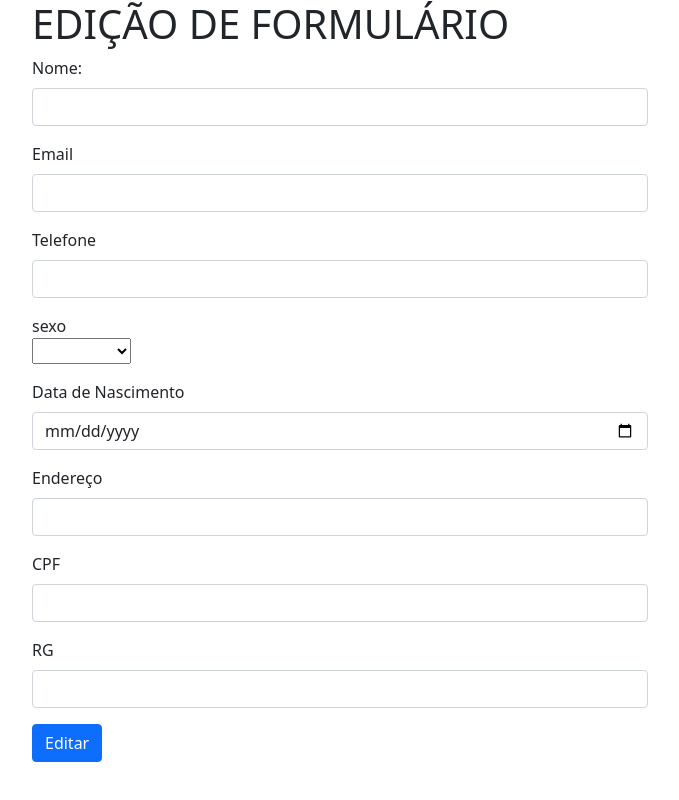
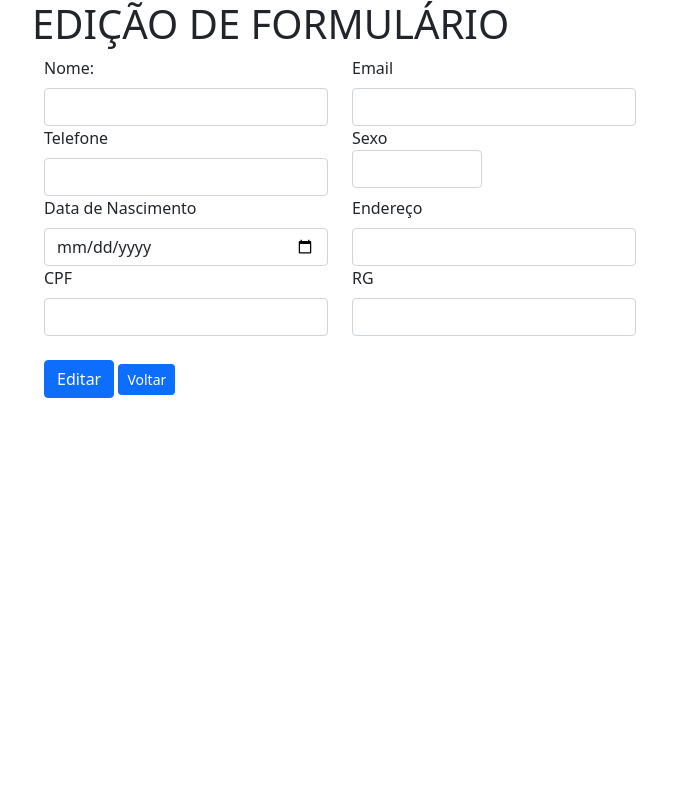
Before and after one commit to DagobertoSilva/CRUD_bombeiro, a PHP site: page /editar.php in a window 1280 px wide. Shown: the whole page, without its empty margins (300-979 px from the left). Run offline with PHP 8.4, Linux system fonts and the light colour scheme; data that the repository does not hold is empty.

Commit message:
Alterações

```diff
--- a/editar.php
+++ b/editar.php
@@ -52,52 +52,67 @@ if (isset($_POST['editar'])) {
   <div class="container col-md-6 offset-md-3">
     <h1>EDIÇÃO DE FORMULÁRIO </h1>
     <form method="POST">
-      <div class="mb-3">
+      <div class="container">
+        <div class="row">
+
+          <div class="col-sm">
             <label for="exampleInputEmail1" class="form-label">Nome:</label>
             <input type="text" class="form-control" name="nome" value="<?php echo $nome; ?>">
           </div>
 
-      <div class="mb-3">
+          <div class="col-sm">
             <label for="exampleInputPassword1" class="form-label">Email</label>
-        <input type="email" class="form-control" name="email" value="<?php echo $email; ?>">
+            <input type="text" class="form-control" name="email" value="<?php echo $email; ?>">
+          </div>
         </div>
 
-      <div class="mb-3">
-        <label for="exampleInputPassword1" class="form-label">Telefone</label>
+        <div class="row">
+
+          <div class="col-sm-6">
+            <label class="form-label">Telefone</label>
             <input type="text" class="form-control" name="telefone" value="<?php echo $telefone; ?>">
           </div>
 
-      <div class="mb-3">
-
-        <p>sexo <br>
-          <select name="sexo">
+          <div class="col-sm-3">
+            <label for="">Sexo</label>
+            <select name="sexo" class="form-control">
               <option></option>
               <option value="Masculino" <?= ($sexo == 'Masculino') ? 'selected' : '' ?>>Masculino</option>
               <option value="Feminino" <?= ($sexo == 'Feminino') ? 'selected' : '' ?>>Feminino</option>
               <option value="outro" <?= ($sexo == 'outro') ? 'selected' : '' ?>>outro</option>
             </select>
 
+          </div>
+        </div>
+        <div class="row">
 
-      </div>
-      <div class="mb-3">
+          <div class="col-sm">
             <label for="exampleInputPassword1" class="form-label">Data de Nascimento</label>
             <input type="date" class="form-control" name="datanasc" value="<?php echo $datanasc; ?>">
           </div>
-      <div class="mb-3">
+
+
+          <div class="col-sm">
             <label for="exampleInputPassword1" class="form-label">Endereço</label>
             <input type="text" class="form-control" name="endereco" value="<?php echo $endereco; ?>">
           </div>
-      <div class="mb-3">
+        </div>
+
+        <div class="row">
+          <div class="col-sm">
             <label for="exampleInputPassword1" class="form-label">CPF</label>
             <input type="text" class="form-control" name="cpf" value="<?php echo $cpf; ?>">
           </div>
 
-      <div class="mb-3">
+          <div class="col-sm">
             <label for="exampleInputPassword1" class="form-label">RG</label>
-        <input type="text" class="form-control" name="rg" value="<?php echo $rg; ?>">
+            <input type="text" class="form-control" name="rg" value="<?php echo $rg;?>">
           </div>
+        </div>
+        <br>
 
         <button name="editar" type="submit" class="btn btn-primary">Editar</button>
+        <a href="tabela.php" class="btn btn-sm btn-primary">Voltar</a>
     </form>
   </div>
   </div>
```
Lines whose indentation alone changed are shown as unchanged.
